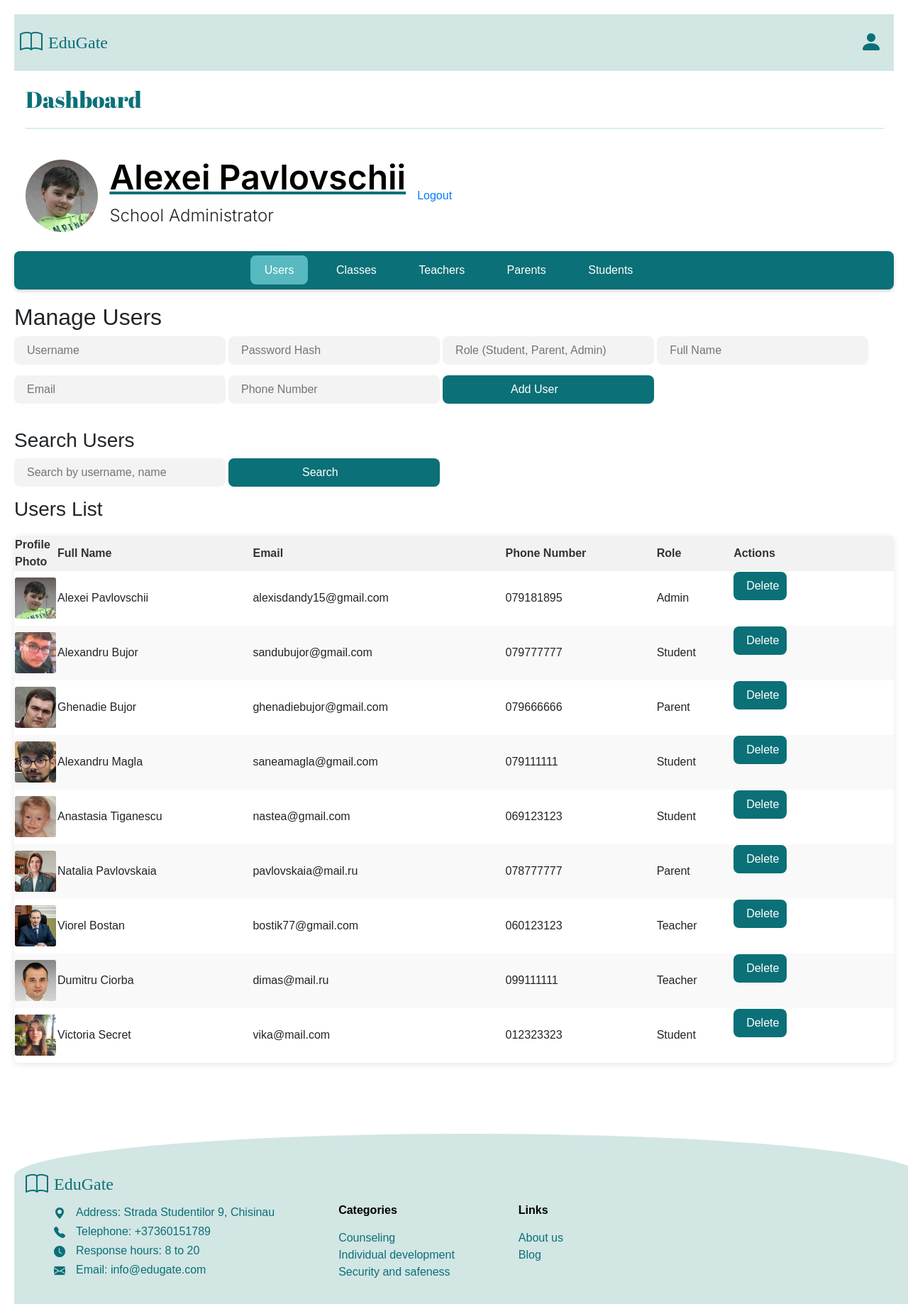
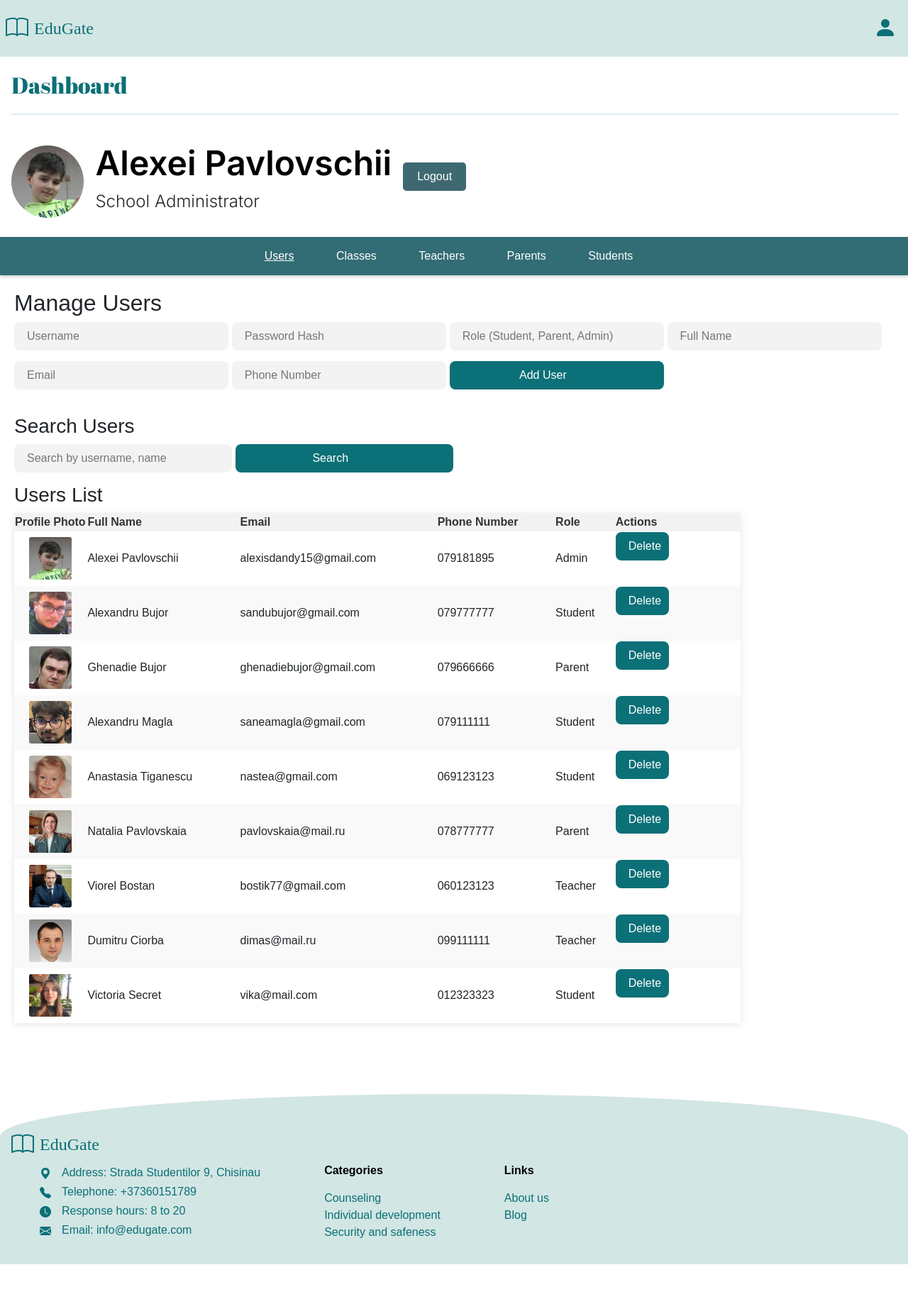
Before and after one commit to alexandru-bujor/EduGate_Project, a Flask app: page /admin_dashboard in a window 1280 px wide. Shown: the whole page at 71% size. After the commit the page ends 1782 px from the top, so only its background shows below. Run offline with Flask 3, Linux system fonts and the light colour scheme; a user stored in the database is signed in; data comes from the database, SQL or seed files in the repository.

Commit message:
fixed the table and colors on admin page

```diff
--- a/static/css/styles_administrator.css
+++ b/static/css/styles_administrator.css
@@ -1,32 +1,34 @@
+
 body {
   font-family: Arial, sans-serif;
-  margin: 20px;
+  margin: 0px;
 }
 nav {
-  background-color: #0b7077;
+  background-color: #326C74FF;
   padding: 15px 20px;
   box-shadow: 0 2px 5px rgba(0, 0, 0, 0.2);
   text-align: center;
-  border-radius: 8px;
+  border-radius: 0px;
   margin-bottom: 20px;
 }
 nav a {
   margin-right: 15px;
   padding: 12px 20px;
-  background-color: #0b7077;
+  background-color: #326c74;
   color: white;
   text-decoration: none;
-  border-radius: 8px;
+  /*border-radius: 8px;*/
   transition: background-color 0.3s, color 0.3s;
 }
 
 nav a.active {
-  background-color: #58b9c0;
+  background-color: #326c74;
+  text-decoration: underline;
 }
 
 nav a:hover {
-  color: #ffffff; /* Change this to any color you prefer */
-  background-color: #58b9c0; /* Optional: change background color on hover */
+  color: #326c74; /* Change this to any color you prefer */
+  background-color: #d4e3e2; /* Optional: change background color on hover */
 }
 
 section {
@@ -99,9 +101,9 @@ button:active {
 }
 
 table {
-  width: 100%; /* Make the table take full width */
-  margin: 20px 0; /* Add space above and below the table */
-  border-radius: 8px; /* Round the corners */
+  width: 80%; /* Make the table take full width */
+  margin-left: 20px; /* Add space above and below the table */
+  /*border-radius: 8px; !* Round the corners *!*/
   overflow: hidden; /* Ensure rounded corners are effective */
   box-shadow: 0 2px 10px rgba(0, 0, 0, 0.1); /* Add a subtle shadow */
 }
@@ -110,6 +112,23 @@ th {
   background-color: #f2f2f2; /* Light gray background for headers */
   color: #333; /* Dark text color for better readability */
   text-align: left; /* Align text to the left */
+}
+
+#profile-photo {
+  width: 10%;
+}
+
+.profile-picture-cell {
+  /*width: 60px;*/
+  /*height: 60px;*/
+  text-align: center;
+  vertical-align: middle;
+}
+
+.profile-picture-cell img {
+  width: 60px;
+  height: 60px;
+  /*object-fit: cover; !* Keep image proportions *!*/
 }
 
 td {
@@ -123,6 +142,46 @@ tr:nth-child(even) td {
 tr:hover td {
   background-color: #e0e0e0; /* Change background on hover for better interaction */
 }
+
+/*Logout button*/
+button.logout {
+  width: auto;
+  padding: 10px 20px;              /* Adjust button padding */
+  font-size: 16px;                 /* Set font size */
+  display: inline-flex;            /* Use flex to align the text */
+  align-items: center;             /* Vertically center the text */
+  justify-content: center;         /* Horizontally center the text */
+  text-align: center;
+  background-color: #3f6971;       /* Orange background */
+  color: white;                    /* White text */
+  border: none;                    /* Remove default border */
+  border-radius: 5px;              /* Rounded corners */
+  cursor: pointer;                /* Pointer cursor on hover */
+  transition: background-color 0.3s, transform 0.3s;  /* Smooth transition */
+}
+
+a {
+  color: inherit;             /* Inherit color from parent (button text color) */
+  text-decoration: none;      /* Remove the underline */
+}
+
+a:hover {
+  color: inherit;             /* Inherit color from parent (button text color) */
+  text-decoration: none;      /* Remove the underline */
+}
+
+button.logout:hover {
+  color: #3f6971;
+  background-color: #d4e3e2;       /* Darker orange on hover */
+  transform: scale(1.05);           /* Slight scale-up effect */
+}
+
+button.logout:focus {
+  outline: none;                   /* Remove outline on focus */
+  box-shadow: 0 0 0 3px rgba(255, 152, 0, 0.6); /* Focus effect with a glow */
+}
+
+
 
 html {
   height: 100%;
@@ -279,6 +338,23 @@ i.bi-book {
   text-align: left;
 }
 
+.manage-users {
+  margin-left: 20px;
+}
+
+#add-user-form {
+  margin-left: 20px;
+}
+
+/*#users-table {*/
+/*  margin-left: 20px;*/
+/*  !*margin-right: 20px;*!*/
+/*}*/
+
+#user-search-query {
+  margin-left: 20px;
+}
+
 .sections h2:hover {
   text-decoration: underline;
 }
@@ -353,12 +429,13 @@ i.bi-book {
   margin: 0;
   /* Remove margin for better alignment */
   color: black;
-  text-decoration: underline;
-  text-decoration-color: var(--color2);
+  text-decoration: none;
+  /*text-decoration-color: var(--color2);*/
 }
 
 #name-second-line {
-  border: 1px solid black;
+  margin-top: 0;
+  /*border: 1px solid black;*/
   font-family: Inter;
   font-weight: 300;
   font-size: 1.5rem;
--- a/templates/admin_dashboard.html
+++ b/templates/admin_dashboard.html
@@ -75,7 +75,7 @@
                 <span id="name-second-line">School Administrator</span>
             </p>
             <!-- Logout -->
-        <a href="{{ url_for('logout') }}">Logout</a>
+        <button class="logout"><a href="{{ url_for('logout') }}">Logout</a></button>
         </div>
     </div>
 
@@ -89,7 +89,7 @@
 
     <!-- Users Section -->
     <section id="users" class="active">
-        <h2>Manage Users</h2>
+        <h2 class="manage-users">Manage Users</h2>
         <form id="add-user-form" action="{{ url_for('add_user') }}" method="POST">
             <input type="text" name="username" placeholder="Username" required>
             <input type="password" name="password" placeholder="Password Hash" required>
@@ -100,15 +100,15 @@
             <button type="submit">Add User</button>
         </form>
 
-        <h3>Search Users</h3>
+        <h3 class="manage-users">Search Users</h3>
         <input type="text" id="user-search-query" placeholder="Search by username, name">
         <button onclick="searchUsers()">Search</button>
 
-        <h3>Users List</h3>
+        <h3 class="manage-users">Users List</h3>
         <table id="users-table">
             <thead>
                 <tr>
-                    <th>Profile Photo</th>
+                    <th id="profile-photo">Profile Photo</th>
                     <th>Full Name</th>
                     <th>Email</th>
                     <th>Phone Number</th>
@@ -124,7 +124,7 @@
                     <td>{{ user.full_name }}</td>
                     <td>{{ user.email }}</td>
                     <td>{{ user.role }}</td>
-                    <td>
+                    <td id="delete">
                         <form action="{{ url_for('delete_user', user_id=user.user_id) }}" method="POST">
                             <button type="submit">Delete</button>
                         </form>
```
